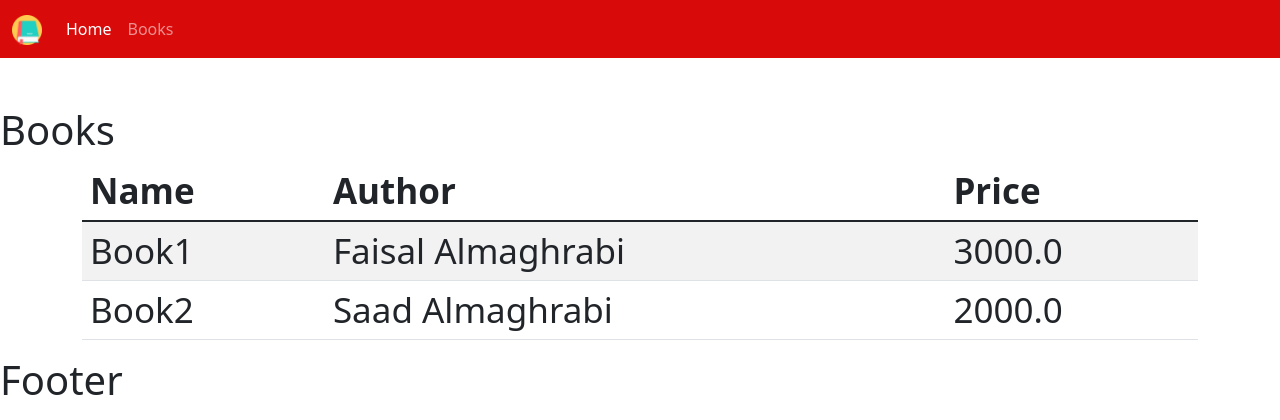
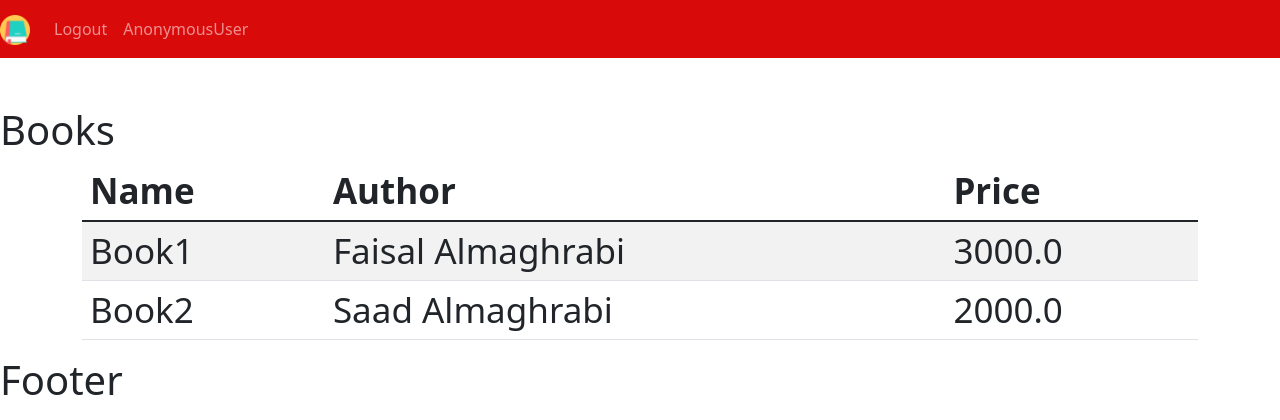
Before and after one commit to fkgtfaisal/blog2, a Django app: page /books/ in a window 1280 px wide. Shown: the top 420 px of the page. Run offline with Django 4.2, Linux system fonts and the light colour scheme; data comes from the database, SQL or seed files in the repository; both versions use the stored data as it was after the commit; some libraries are stand-ins or nearby versions.

Commit message:
17-05-2022-time-08-57PM
17-05-2022-time-08-57PM

```diff
--- a/bookstore/templates/bookstore/login.html
+++ b/bookstore/templates/bookstore/login.html
@@ -1,4 +1,4 @@
-{% comment %} {% load static   %}
+{% load static   %}
 <link rel="stylesheet" href="https://stackpath.bootstrapcdn.com/bootstrap/4.5.2/css/bootstrap.min.css" integrity="sha384-JcKb8q3iqJ61gNV9KGb8thSsNjpSL0n8PARn9HuZOnIxN0hoP+VmmDGMN5t9UJ0Z" crossorigin="anonymous">
 <link rel="stylesheet" href="https://pro.fontawesome.com/releases/v5.10.0/css/all.css" integrity="sha384-AYmEC3Yw5cVb3ZcuHtOA93w35dYTsvhLPVnYs9eStHfGJvOvKxVfELGroGkvsg+p" crossorigin="anonymous"/>
 
@@ -35,7 +35,7 @@
 
 <a href="{% url 'register' %}"> Register</a>
 
-<a href="{% url 'reset_password' %}"> Frogot password</a>
+{% comment %} <a href="{% url 'reset_password' %}"> Frogot password</a> {% endcomment %}
 
 {% for msg in messages %}
 <h4>{{msg}}</h4>
@@ -43,4 +43,4 @@
 
 
 
-{% endfor  %} {% endcomment %}
+{% endfor  %}
--- a/bookstore/templates/bookstore/navbar.html
+++ b/bookstore/templates/bookstore/navbar.html
@@ -1,25 +1,43 @@
 {% load static   %}
 
 <nav class="navbar navbar-expand-lg  navbar-dark bg-primary">
-    <div class="container-fluid">
-      <a class="navbar-brand" href="#">
-        <img src="{% static '/images/book.png'  %}" alt="" width="30" height="30" loading="lazy">
+  <a class="navbar-brand" href="{% url 'home' %}">
+   <img src="{% static '/images/book.png'  %}" width="30" height="30" alt="" loading="lazy">
   </a>
-      <button class="navbar-toggler" type="button" data-bs-toggle="collapse" data-bs-target="#navbarSupportedContent" aria-controls="navbarSupportedContent" aria-expanded="false" aria-label="Toggle navigation">
+  <button class="navbar-toggler" type="button" data-toggle="collapse" data-target="#navbarSupportedContent" aria-controls="navbarSupportedContent" aria-expanded="false" aria-label="Toggle navigation">
     <span class="navbar-toggler-icon"></span>
   </button>
+
   <div class="collapse navbar-collapse" id="navbarSupportedContent">
-        <ul class="navbar-nav me-auto mb-2 mb-lg-0">
-          <li class="nav-item">
-            <a class="nav-link active" aria-current="page" href="{% url 'home' %}">Home</a>
+    <ul class="navbar-nav mr-auto">
+
+
+    {% if request.user.is_staff%}
+      <li class="nav-item active">
+        <a class="nav-link" href="{% url 'home' %}">Home <span class="sr-only">(current)</span></a>
       </li>
       <li class="nav-item">
         <a class="nav-link" href="{% url 'books' %}">Books</a>
       </li>
+
+
+  {% endif %}
+
+
+      {% comment %} <li class="nav-item">
+        <a class="nav-link" href="{% url 'profile_info' %}">Profile Info</a>
+      </li> {% endcomment %}
+
       <li class="nav-item">
-            {% comment %} <a class="nav-link" href="{% url 'customer' %}">Customer</a> {% endcomment %}
+        <a class="nav-link" href="{% url 'logout' %}">Logout</a>
       </li>
+
+       <li class="nav-item">
+       <a class="nav-link" href="#">{{request.user}}</a>
+
+      </li>
+
     </ul>
-      </div>
+
   </div>
 </nav>
--- a/bookstore/templates/bookstore/register.html
+++ b/bookstore/templates/bookstore/register.html
@@ -17,8 +17,8 @@
      {{form.password2.label}}
     {{form.password2}} <br>
 
-    <script src="https://www.google.com/recaptcha/api.js"></script>
-    <div class="g-recaptcha" data-sitekey="6Ldq_9AZAAAAANXoYHNla9SJosforXZyX8wr3wj5"></div>
+    {% comment %} <script src="https://www.google.com/recaptcha/api.js"></script>
+    <div class="g-recaptcha" data-sitekey="6Ldq_9AZAAAAANXoYHNla9SJosforXZyX8wr3wj5"></div> {% endcomment %}
 
   <button type="submit" class="btn btn-primary">Submit</button>
 
--- a/bookstore/urls.py
+++ b/bookstore/urls.py
@@ -11,6 +11,7 @@ urlpatterns = [
     path('create/<str:pk>', views.create, name="create"),
     path('update/<str:pk>', views.update, name="update"),
     path('delete/<str:pk>', views.delete, name="delete"),
-    path('login/', views.login, name="login"),
+    path('login/', views.userLogin, name="login"),
     path('register/', views.register, name="register"),
+    path('logout/' ,views.userLogout, name="logout"),
 ]
--- a/bookstore/views.py
+++ b/bookstore/views.py
@@ -6,7 +6,8 @@ from .filters import OrderFilter
 from django.forms import inlineformset_factory
 from django.contrib import messages
 from django.contrib.auth.forms import UserCreationForm
-from django.contrib.auth import authenticate ,login  , logout
+from django.contrib.auth import authenticate , logout
+from django.contrib.auth import authenticate ,login as myLogin
 from django.contrib.auth.decorators import  login_required
 from .decorators import notLoggedUsers , allowedUsers, forAdmins
 from django.contrib.auth.models import User # Group
@@ -127,22 +128,54 @@ def register(request):
                    form = CreateNewUser(request.POST)
                    if form.is_valid():
 
-                       recaptcha_response = request.POST.get('g-recaptcha-response')
-                       data = {
-                           'secret' : settings.GOOGLE_RECAPTCHA_SECRET_KEY,
-                           'response' : recaptcha_response
-                       }
-                       r = requests.post('https://www.google.com/recaptcha/api/siteverify',data=data)
-                       result = r.json()
-                       if result['success']:
+                    #    recaptcha_response = request.POST.get('g-recaptcha-response')
+                    #    data = {
+                    #        'secret' : settings.GOOGLE_RECAPTCHA_SECRET_KEY,
+                    #        'response' : recaptcha_response
+                    #    }
+                    #    r = requests.post('https://www.google.com/recaptcha/api/siteverify',data=data)
+                    #    result = r.json()
+                    #    if result['success']:
                            user = form.save()
                            username = form.cleaned_data.get('username')
                            messages.success(request , username + ' Created Successfully !')
                            return redirect('login')
-                       else:
-                          messages.error(request ,  ' invalid Recaptcha please try again!')
+                    #    else:
+                           messages.error(request ,  ' invalid Recaptcha please try again!')
 
 
             context = {'form':form}
 
             return render(request , 'bookstore/register.html', context )
+
+
+
+
+def userLogin(request):
+    username = request.POST.get('username')
+    password = request.POST.get('password')
+    user = authenticate(request , username=username, password=password)
+    if user is not None:
+        myLogin(request, user)
+        return redirect('home')
+    else:
+        messages.info(request, 'Credentials error')
+
+        # if request.method == 'POST':
+        #     username = request.POST.get('username')
+        #     password = request.POST.get('password')
+        #     user = authenticate(request , username=username, password=password)
+        #     if user is not None:
+        #      login(request, user)
+        #      return redirect('home')
+        #     else:
+        #         messages.info(request, 'Credentials error')
+
+        context = {}
+
+        return render(request , 'bookstore/login.html', context )
+
+
+def userLogout(request):
+    logout(request)
+    return redirect('login')
```
Also changed, not shown: db.sqlite3. Lines whose indentation alone changed are shown as unchanged.
